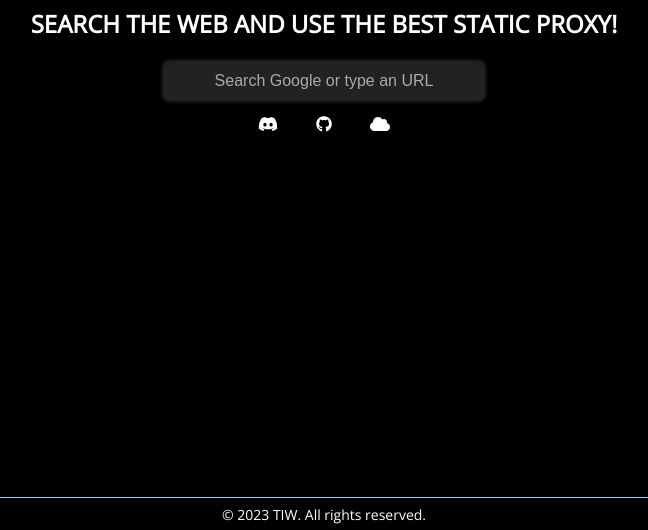
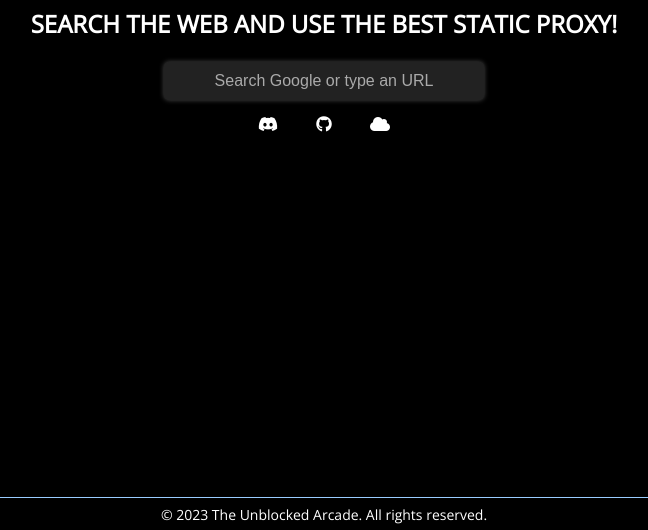
Before and after one commit to k1519035/uv-static, a plain HTML site: page static/index.html in a window 1280 px wide. Shown: the part 270-800 px from the top of the page, without its empty margins (316-964 px from the left). Drawn offline with nearby package versions, Linux system fonts and the light colour scheme; files whose address does not match are found by name.

Commit message:
Update index.html

```diff
--- a/static/index.html
+++ b/static/index.html
@@ -36,7 +36,7 @@
       <script src="index.js" defer></script>
       <script src="error.js" defer></script>
       <div id="footer">
-         <p>&copy; 2023 TIW. All rights reserved.</p>
+         <p>&copy; 2023 The Unblocked Arcade. All rights reserved.</p>
       </div>
    </body>
 </html>
```
